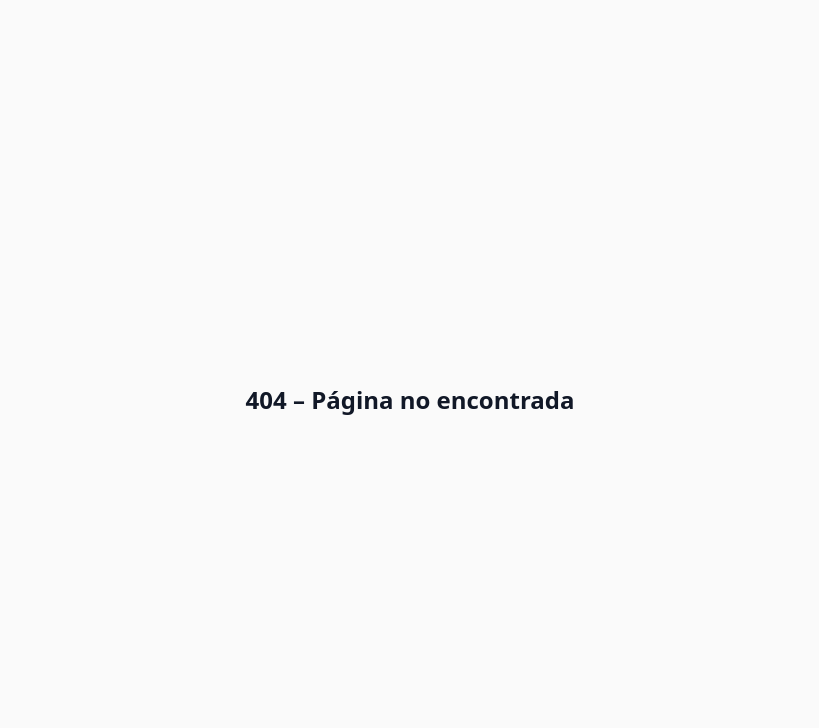
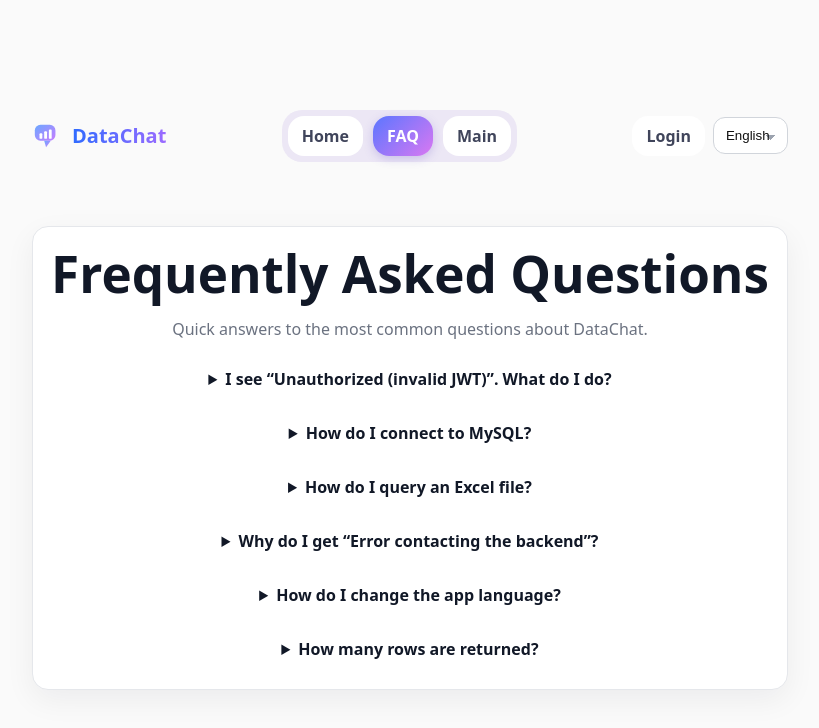
Before and after one commit to jcramonp/DataChat, a React (Vite) app in the folder frontend/: page /faq in a window 1280 px wide. Before the commit this address had no page. Shown: the top 728 px of the page, without its empty margins (230-1049 px from the left). Built offline with nearby package versions, Linux system fonts and the light colour scheme.

Commit message:
feat(faq): add bilingual FAQ page (/faq) with i18n and NavBar link — completes US-12

```diff
--- a/frontend/src/components/NavBar.tsx
+++ b/frontend/src/components/NavBar.tsx
@@ -29,6 +29,7 @@ export default function NavBar() {
 
         <nav className="dc-tabs">
           <Tab to="/">{t("nav.home")}</Tab>
+          <Tab to="/faq">{t("nav2.faq")}</Tab>
           {role === 'admin'
             ? <Tab to="/admin/users">{t("nav.admin")}</Tab>
             : <Tab to="/main">{t("nav.main")}</Tab>}
--- a/frontend/src/i18n/en.json
+++ b/frontend/src/i18n/en.json
@@ -67,7 +67,35 @@
       "q3": "Which customers have the highest orders?"
     }
   },
-  "welcome": "Welcome to DataChat",
-  "inputPlaceholder": "Type your question...",
-  "send": "Send"
+  "nav2": { "faq": "FAQ" },
+  "faq": {
+    "title": "Frequently Asked Questions",
+    "intro": "Quick answers to the most common questions about DataChat.",
+    "items": [
+      {
+        "q": "I see “Unauthorized (invalid JWT)”. What do I do?",
+        "a": "Your session expired. Log out and sign in again from the Login page."
+      },
+      {
+        "q": "How do I connect to MySQL?",
+        "a": "Open the Connection panel, choose MySQL, and paste a valid SQLAlchemy URL (e.g., mysql+pymysql://user:pass@host:3306/db)."
+      },
+      {
+        "q": "How do I query an Excel file?",
+        "a": "Choose Excel, enter the server-visible path (e.g., C:/data/employees.xlsx), select a sheet, and then ask your question."
+      },
+      {
+        "q": "Why do I get “Error contacting the backend”?",
+        "a": "The API may be down or blocked by CORS. Ensure the FastAPI server is running and CORS allows http://localhost:5173."
+      },
+      {
+        "q": "How do I change the app language?",
+        "a": "Use the language selector in the top bar or in the Connection panel. Your choice is saved automatically."
+      },
+      {
+        "q": "How many rows are returned?",
+        "a": "By default we limit results (e.g., max_rows: 200). You can adjust this in the request options."
+      }
+    ]
+  }
 }
--- a/frontend/src/i18n/es.json
+++ b/frontend/src/i18n/es.json
@@ -66,5 +66,36 @@
       "q2": "Muestra ventas por región",
       "q3": "¿Qué clientes tienen más pedidos?"
     }
-  }
+  },
+    "nav2": { "faq": "Preguntas frecuentes" },
+    "faq": {
+        "title": "Preguntas frecuentes",
+        "intro": "Respuestas rápidas a las preguntas más comunes sobre DataChat.",
+        "items": [
+        {
+            "q": "Veo “No autorizado (JWT inválido)”. ¿Qué hago?",
+            "a": "Tu sesión expiró. Cierra sesión e inicia nuevamente desde la página de Login."
+        },
+        {
+            "q": "¿Cómo me conecto a MySQL?",
+            "a": "Abre el panel de Conexión, elige MySQL y pega una URL de SQLAlchemy válida (ej.: mysql+pymysql://usuario:clave@host:3306/db)."
+        },
+        {
+            "q": "¿Cómo consulto un archivo de Excel?",
+            "a": "Elige Excel, ingresa la ruta visible para el servidor (ej.: C:/data/empleados.xlsx), selecciona la hoja y haz tu pregunta."
+        },
+        {
+            "q": "¿Por qué sale “Error consultando el backend”?",
+            "a": "Puede que la API no esté levantada o CORS la bloquee. Asegura que FastAPI esté corriendo y CORS permita http://localhost:5173."
+        },
+        {
+            "q": "¿Cómo cambio el idioma de la app?",
+            "a": "Usa el selector de idioma en la barra superior o en el panel de Conexión. Tu elección se guarda automáticamente."
+        },
+        {
+            "q": "¿Cuántas filas se devuelven?",
+            "a": "Por defecto limitamos resultados (ej.: max_rows: 200). Puedes ajustar este valor en las opciones de la solicitud."
+        }
+        ]
+    }
 }
--- /dev/null
+++ b/frontend/src/pages/FaqPage.tsx
@@ -0,0 +1,27 @@
+import { useTranslation } from "react-i18next";
+import "./MainPage.css"; // reutilizamos estilos (container, etc.)
+
+type FaqItem = { q: string; a: string };
+
+export default function FaqPage() {
+  const { t } = useTranslation();
+  const items = t("faq.items", { returnObjects: true }) as FaqItem[];
+
+  return (
+    <main className="container mt-16">
+      <section className="chat-card" style={{ borderRadius: 16 }}>
+        <h1 style={{ margin: 0 }}>{t("faq.title")}</h1>
+        <p style={{ color: "#6b7280" }}>{t("faq.intro")}</p>
+
+        <div style={{ display: "grid", gap: 10, marginTop: 16 }}>
+          {items.map((it, i) => (
+            <details key={i} style={{ background: "#fff", borderRadius: 12, padding: "10px 14px" }}>
+              <summary style={{ cursor: "pointer", fontWeight: 600 }}>{it.q}</summary>
+              <p style={{ marginTop: 8, color: "#374151" }}>{it.a}</p>
+            </details>
+          ))}
+        </div>
+      </section>
+    </main>
+  );
+}
--- a/frontend/src/routes.tsx
+++ b/frontend/src/routes.tsx
@@ -9,6 +9,7 @@ import AdminHome from './pages/AdminHome';
 import AdminUsers from './pages/AdminUsers';
 import { getAuth } from './services/api';
 import AdminConnections from './pages/AdminConnections';
+import FaqPage from "./pages/FaqPage";
 
 function RequireUser({ children }: { children: React.ReactNode }) {
   const { token, role } = getAuth();
@@ -36,6 +37,7 @@ export const router = createBrowserRouter([
       { path: 'admin', element: <RequireAdmin><AdminHome /></RequireAdmin> },
       { path: 'admin/users', element: <RequireAdmin><AdminUsers /></RequireAdmin> },
       { path: 'admin/connections', element: <RequireAdmin><AdminConnections /></RequireAdmin> },
+      { path: '/faq', element: <FaqPage />},
     ],
   },
 ]);
```
